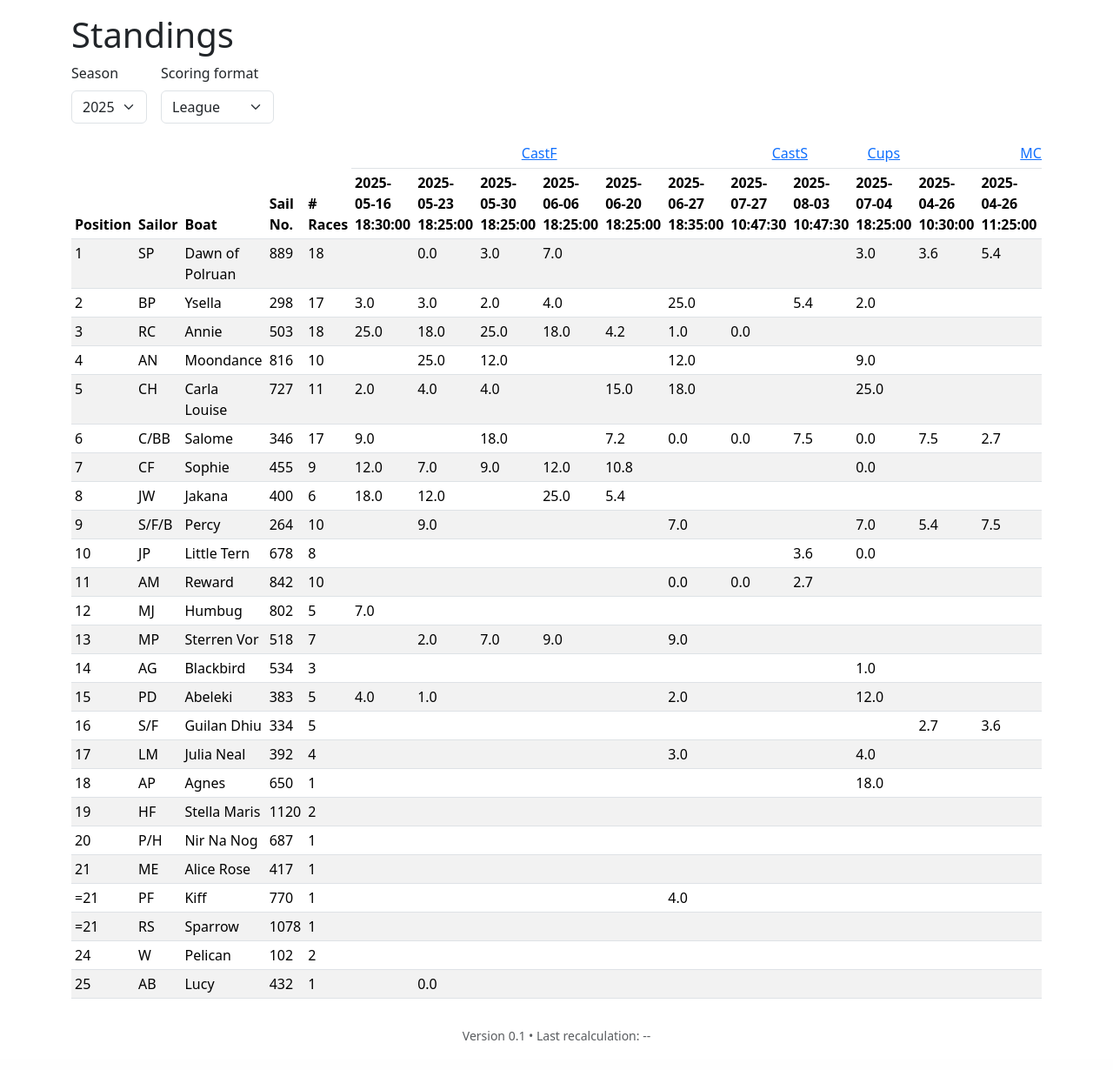
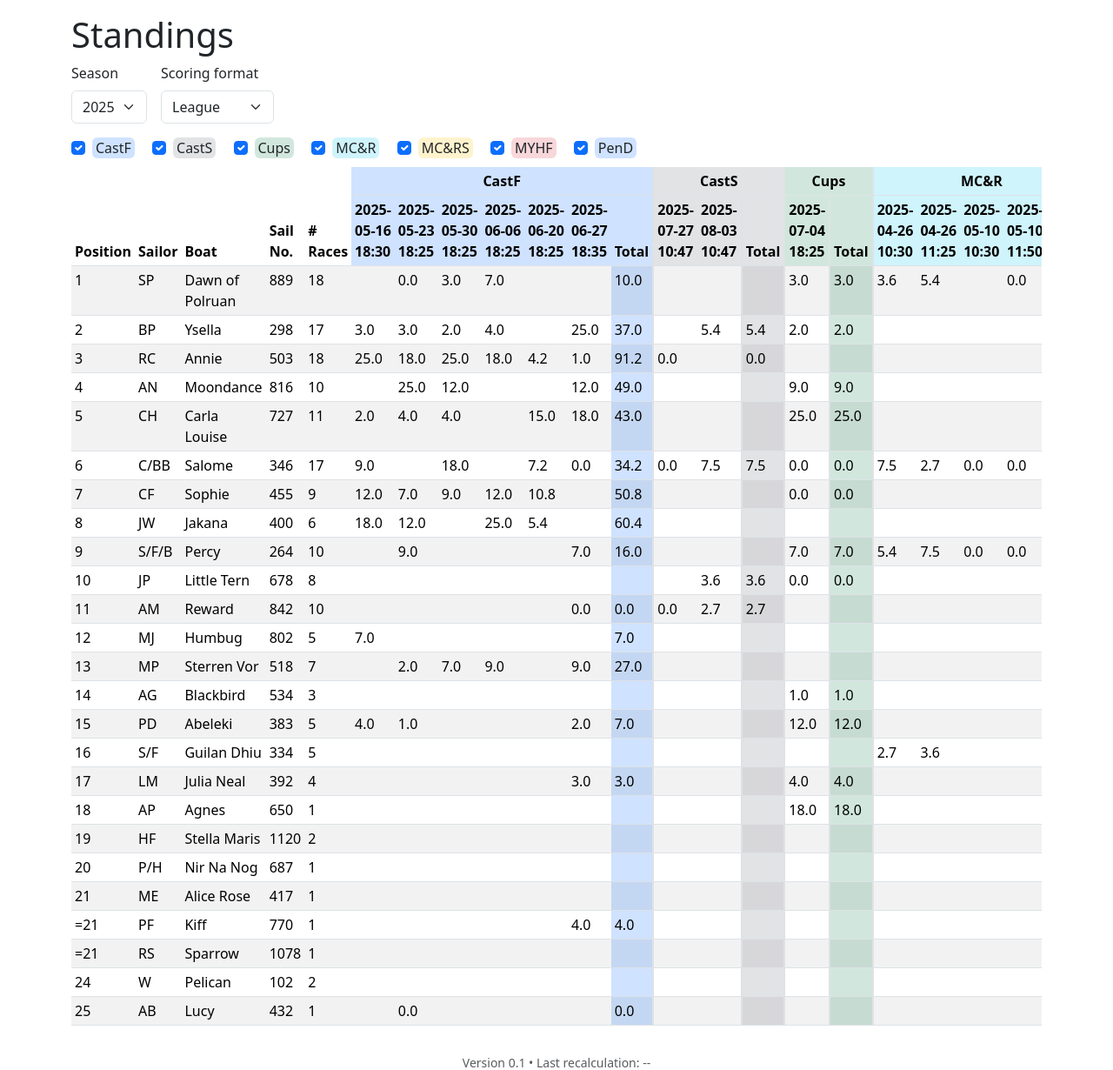
Before and after one commit to mn1del/shrimper, a Flask app: page /standings in a window 1280 px wide. Shown: the part 94-1324 px from the top of the page at 87% size. Before the commit the page ends 1290 px from the top, so only its background shows below. Run offline with Flask 3, Linux system fonts and the light colour scheme.

Commit message:
Add per-series totals and bold grand total

```diff
--- a/app/routes.py
+++ b/app/routes.py
@@ -257,7 +257,7 @@ def _season_standings(season: int, scoring: str) -> tuple[list[dict], list[dict]
     race_groups.sort(key=lambda g: g["series_name"] or "")
 
     aggregates: dict[str, dict] = {}
-    for group in race_groups:
+    for idx, group in enumerate(race_groups):
         for race in group["races"]:
             for res in race["results"]:
                 cid = res.get("competitor_id")
@@ -271,6 +271,7 @@ def _season_standings(season: int, scoring: str) -> tuple[list[dict], list[dict]
                         "league_points": 0.0,
                         "traditional_points": 0.0,
                         "race_points": {},
+                        "series_totals": {},
                     },
                 )
                 if res.get("finish") is not None:
@@ -281,6 +282,7 @@ def _season_standings(season: int, scoring: str) -> tuple[list[dict], list[dict]
                 agg["traditional_points"] += trad_pts
                 pts = league_pts if scoring == "league" else trad_pts
                 agg["race_points"][race["race_id"]] = pts
+                agg["series_totals"][idx] = agg["series_totals"].get(idx, 0.0) + pts
 
     standings: list[dict] = []
     for agg in aggregates.values():
@@ -299,6 +301,7 @@ def _season_standings(season: int, scoring: str) -> tuple[list[dict], list[dict]
                 "race_count": agg["race_count"],
                 "total_points": total,
                 "race_points": agg["race_points"],
+                "series_totals": agg["series_totals"],
             }
         )
 
--- a/app/templates/standings.html
+++ b/app/templates/standings.html
@@ -19,12 +19,31 @@
     </select>
   </div>
 </form>
+{% set ns = namespace(count=0) %}
+{% for g in race_groups %}
+  {% set ns.count = ns.count + (g.races|length) %}
+{% endfor %}
+{% set colour_classes = ['bg-primary-subtle','bg-secondary-subtle','bg-success-subtle','bg-info-subtle','bg-warning-subtle','bg-danger-subtle'] %}
+
+<style>
+  .series-boundary {
+    border-left: 2px solid var(--bs-border-color);
+  }
+</style>
+
+<div class="mb-2">
+  {% for group in race_groups %}
+    {% set idx = loop.index0 %}
+    {% set colour_class = colour_classes[idx % (colour_classes|length)] %}
+    <div class="form-check form-check-inline">
+      <input class="form-check-input series-toggle" type="checkbox" id="seriesToggle{{ idx }}" data-series="{{ idx }}" checked>
+      <label class="form-check-label {{ colour_class }} px-1 rounded" for="seriesToggle{{ idx }}">{{ group.series_name }}</label>
+    </div>
+  {% endfor %}
+</div>
+
 <div class="table-responsive">
   <table class="table table-striped table-sm">
-    {% set ns = namespace(count=0) %}
-    {% for g in race_groups %}
-      {% set ns.count = ns.count + (g.races|length) %}
-    {% endfor %}
     <thead>
       <tr>
         <th rowspan="2">Position</th>
@@ -34,18 +53,19 @@
         <th rowspan="2"># Races</th>
         {% for group in race_groups %}
         {% set idx = loop.index0 %}
-        <th class="text-center" colspan="{{ group.races|length }}">
-          <button type="button" class="btn btn-link p-0 series-toggle" data-series="{{ idx }}">{{ group.series_name }}</button>
-        </th>
+        {% set colour_class = colour_classes[idx % (colour_classes|length)] %}
+        <th class="text-center series-group {{ colour_class }}{% if not loop.first %} series-boundary{% endif %}" colspan="{{ group.races|length + 1 }}">{{ group.series_name }}</th>
         {% endfor %}
-        <th rowspan="2">Total Points</th>
+        <th rowspan="2" class="fw-bold">Total Points</th>
       </tr>
       <tr>
         {% for group in race_groups %}
           {% set idx = loop.index0 %}
+          {% set colour_class = colour_classes[idx % (colour_classes|length)] %}
           {% for race in group.races %}
-          <th class="series-{{ idx }}">{{ race.date }} {{ race.start_time }}</th>
+          <th class="series-{{ idx }} {{ colour_class }}{% if loop.index0 == 0 and idx > 0 %} series-boundary{% endif %}">{{ race.date }} {{ race.start_time[:5] if race.start_time }}</th>
           {% endfor %}
+          <th class="{{ colour_class }}{% if idx > 0 %} series-boundary{% endif %}">Total</th>
         {% endfor %}
       </tr>
     </thead>
@@ -59,25 +79,28 @@
         <td>{{ row.race_count }}</td>
         {% for group in race_groups %}
           {% set idx = loop.index0 %}
+          {% set colour_class = colour_classes[idx % (colour_classes|length)] %}
           {% for race in group.races %}
             {% set pts = row.race_points.get(race.race_id) %}
-            <td class="series-{{ idx }}">{% if pts is not none %}{{ '%.1f'|format(pts) }}{% else %}&nbsp;{% endif %}</td>
+            <td class="series-{{ idx }}{% if loop.index0 == 0 and idx > 0 %} series-boundary{% endif %}">{% if pts is not none %}{{ '%.1f'|format(pts) }}{% else %}&nbsp;{% endif %}</td>
           {% endfor %}
+          {% set total = row.series_totals.get(idx) %}
+          <td class="{{ colour_class }}{% if idx > 0 %} series-boundary{% endif %}">{% if total is not none %}{{ '%.1f'|format(total) }}{% else %}&nbsp;{% endif %}</td>
         {% endfor %}
-        <td>{{ '%.1f'|format(row.total_points) }}</td>
+        <td class="fw-bold">{{ '%.1f'|format(row.total_points) }}</td>
       </tr>
       {% else %}
-      <tr><td colspan="{{ 6 + ns.count }}" class="text-muted">No data.</td></tr>
+      <tr><td colspan="{{ 6 + ns.count + (race_groups|length) }}" class="text-muted">No data.</td></tr>
       {% endfor %}
     </tbody>
   </table>
 </div>
 <script>
-  document.querySelectorAll('.series-toggle').forEach(btn => {
-    btn.addEventListener('click', () => {
-      const idx = btn.dataset.series;
+  document.querySelectorAll('.series-toggle').forEach(cb => {
+    cb.addEventListener('change', () => {
+      const idx = cb.dataset.series;
       document.querySelectorAll('.series-' + idx).forEach(el => {
-        el.classList.toggle('d-none');
+        el.classList.toggle('d-none', !cb.checked);
       });
     });
   });
```
